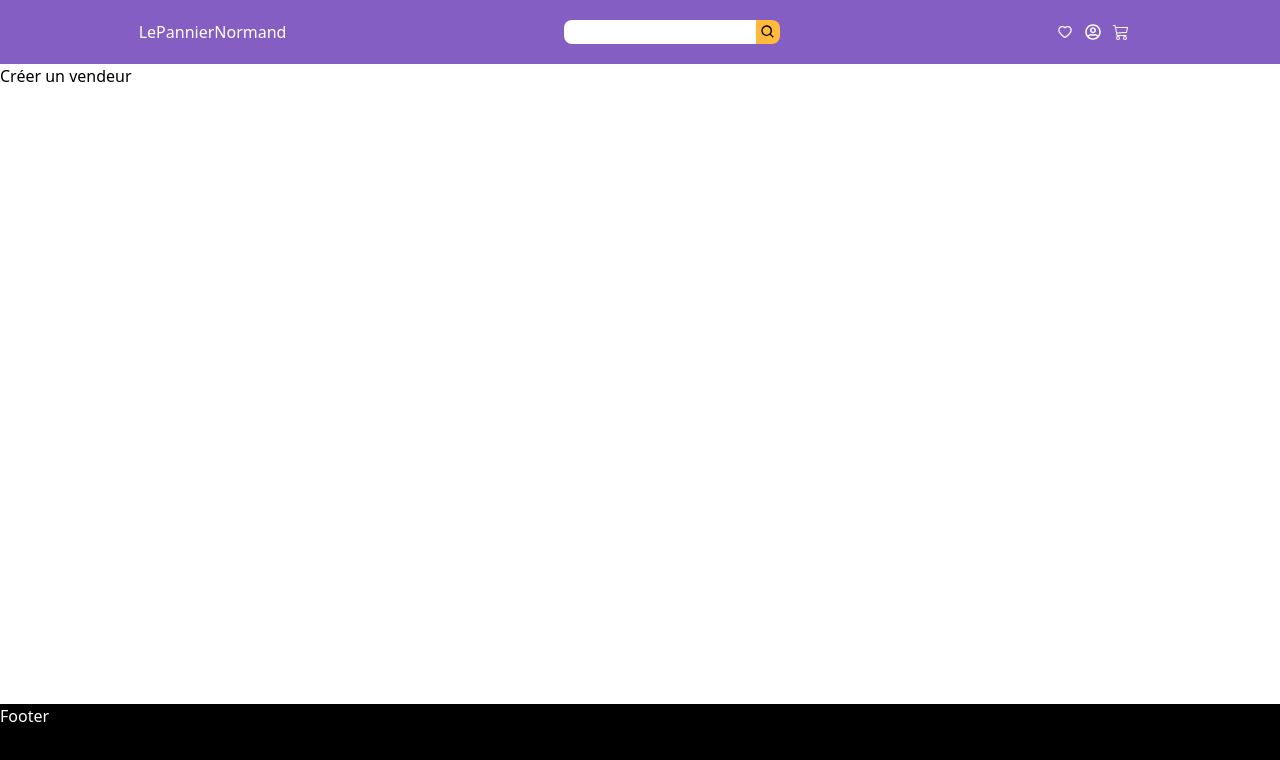
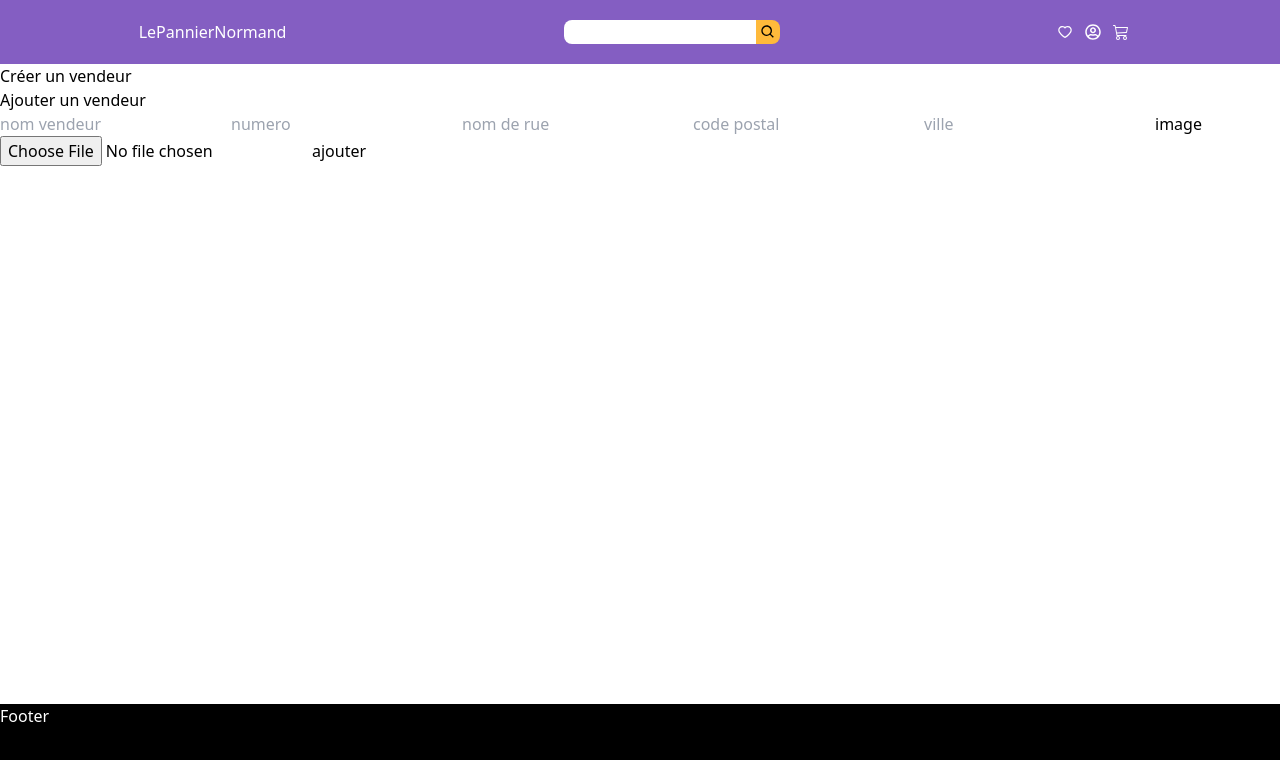
Before and after one commit to Hug-prog/lepaniernormand, a React (Create React App) app: page /sellers/add in a window 1280 px wide. Shown: the top 760 px of the page. Built offline with nearby package versions, Linux system fonts and the light colour scheme.

Commit message:
add seller

```diff
--- a/src/api/Auth.js
+++ b/src/api/Auth.js
@@ -1,5 +1,4 @@
 import axios from "axios";
-import { API } from ".";
 
 export const register = (user) => {
   axios
--- /dev/null
+++ b/src/api/Seller.js
@@ -0,0 +1,30 @@
+import axios from "axios";
+import { API } from ".";
+import { ADD_SELLER, GET_SELLERBYID, GET_SELLERS } from "../constants/sellers";
+
+export const getSellers = () => {
+  return (dispatch) => {
+    API.get("/api/sellers")
+      .then((res) => dispatch({ type: GET_SELLERS, payload: res.data }))
+      .catch((err) => console.log(err));
+  };
+};
+
+export const getSellerById = (id) => {
+  return (dispatch) => {
+    API.get("/api/sellers/" + id)
+      .then((res) => dispatch({ type: GET_SELLERBYID, payload: res.data }))
+      .catch((err) => console.log(err));
+  };
+};
+
+export const addSeller = (seller) => {
+  return (dispatch) => {
+    axios
+      .post(`${process.env.REACT_APP_API_URL}api/sellers`, seller, {
+        headers: { "Content-type": "multipart/form-data" },
+      })
+      .then((res) => dispatch({ type: ADD_SELLER, payload: res.data }))
+      .catch((err) => console.log(err));
+  };
+};
--- a/src/api/Sellers.js
+++ /dev/null
@@ -1,18 +0,0 @@
-import { API } from ".";
-import { GET_SELLERBYID, GET_SELLERS } from "../constants/sellers";
-
-export const getSellers = () => {
-  return dispatch => {
-    API.get("/api/sellers")
-      .then(res => dispatch({ type: GET_SELLERS, payload: res.data }))
-      .catch(err => console.log(err));
-  };
-};
-
-export const getSellerById = id => {
-  return dispatch => {
-    API.get("/api/sellers/" + id)
-      .then(res => dispatch({ type: GET_SELLERBYID, payload: res.data }))
-      .catch(err => console.log(err));
-  };
-};
--- a/src/components/Product/FormProduct.js
+++ b/src/components/Product/FormProduct.js
@@ -2,7 +2,7 @@ import React, { useEffect, useState } from "react";
 import { useDispatch, useSelector } from "react-redux";
 import { getCategories } from "../../api/Category";
 import { addProduct } from "../../api/Product";
-import { getSellers } from "../../api/Sellers";
+import { getSellers } from "../../api/Seller";
 
 export default function FormProduct() {
   const dispatch = useDispatch();
@@ -16,10 +16,8 @@ export default function FormProduct() {
     categoriesId: [],
     sellerId: "",
   };
-  const categories = useSelector(state => state.categoriesReducer);
-  const sellers = useSelector(state => state.sellersReducer);
-
-  console.log(sellers);
+  const categories = useSelector((state) => state.categoriesReducer);
+  const sellers = useSelector((state) => state.sellersReducer);
 
   useEffect(() => {
     dispatch(getCategories());
@@ -28,15 +26,15 @@ export default function FormProduct() {
 
   const [product, setProduct] = useState(initForm);
 
-  const handleChange = e => {
+  const handleChange = (e) => {
     setProduct({ ...product, [e.target.name]: e.target.value });
   };
 
-  const handleFiles = e => {
+  const handleFiles = (e) => {
     setProduct({ ...product, images: e.target.files });
   };
 
-  const handleSubmit = e => {
+  const handleSubmit = (e) => {
     e.preventDefault();
     for (const [key, value] of Object.entries(product)) {
       if (key === "images") {
@@ -57,13 +55,13 @@ export default function FormProduct() {
 
   return (
     <div>
-      <form onSubmit={e => handleSubmit(e)}>
+      <form onSubmit={(e) => handleSubmit(e)}>
         <label>libelle</label>
         <input
           type={"text"}
           name={"libelle"}
           value={product.libelle}
-          onChange={e => handleChange(e)}
+          onChange={(e) => handleChange(e)}
           className="block"
         />
 
@@ -72,7 +70,7 @@ export default function FormProduct() {
           type={"text"}
           name={"price"}
           value={product.price}
-          onChange={e => handleChange(e)}
+          onChange={(e) => handleChange(e)}
           className="block"
         />
 
@@ -81,7 +79,7 @@ export default function FormProduct() {
           type={"text"}
           name={"stock"}
           value={product.stock}
-          onChange={e => handleChange(e)}
+          onChange={(e) => handleChange(e)}
           className="block"
         />
 
@@ -90,7 +88,7 @@ export default function FormProduct() {
           type={"text"}
           name={"description"}
           value={product.description}
-          onChange={e => handleChange(e)}
+          onChange={(e) => handleChange(e)}
         />
         <label className="block">seller</label>
         <select>
@@ -100,7 +98,7 @@ export default function FormProduct() {
                 <option
                   key={i}
                   value={seller.id}
-                  onChange={e => handleChange(e)}
+                  onChange={(e) => handleChange(e)}
                 >
                   {seller.libelle}
                 </option>
@@ -116,7 +114,7 @@ export default function FormProduct() {
                 <option
                   key={i}
                   value={category.id}
-                  onChange={e => handleChange(e)}
+                  onChange={(e) => handleChange(e)}
                 >
                   {category.libelle}
                 </option>
@@ -128,7 +126,7 @@ export default function FormProduct() {
         <input
           type={"file"}
           name="images"
-          onInput={e => handleFiles(e)}
+          onInput={(e) => handleFiles(e)}
           multiple
         />
         <button type="submit">ajouter</button>
--- a/src/components/Seller/FormSeller.js
+++ b/src/components/Seller/FormSeller.js
@@ -1,5 +1,6 @@
 import React, { useState } from "react";
 import { useDispatch } from "react-redux";
+import { addSeller } from "../../api/Seller";
 
 export default function FormSeller() {
   const dispatch = useDispatch();
@@ -35,5 +36,49 @@ export default function FormSeller() {
     }
     dispatch(addSeller(formData));
   };
-  return <div></div>;
+  return (
+    <div>
+      <p>Ajouter un vendeur</p>
+      <form onSubmit={(e) => handleSubmit(e)}>
+        <input
+          type={"text"}
+          name={"libelle"}
+          placeholder="nom vendeur"
+          value={seller.libelle}
+          onChange={(e) => handleChange(e)}
+        />
+        <input
+          type="text"
+          name="houseNumber"
+          placeholder="numero"
+          value={seller.houseNumber}
+          onChange={(e) => handleChange(e)}
+        />
+        <input
+          type="text"
+          name="street"
+          placeholder="nom de rue"
+          value={seller.street}
+          onChange={(e) => handleChange(e)}
+        />
+        <input
+          type="text"
+          name="postCode"
+          placeholder="code postal"
+          value={seller.postCode}
+          onChange={(e) => handleChange(e)}
+        />
+        <input
+          type="text"
+          name="city"
+          placeholder="ville"
+          value={seller.city}
+          onChange={(e) => handleChange(e)}
+        />
+        <label>image</label>
+        <input type={"file"} name={"image"} onChange={(e) => handleFiles(e)} />
+        <button type="submit">ajouter</button>
+      </form>
+    </div>
+  );
 }
--- a/src/constants/sellers.js
+++ b/src/constants/sellers.js
@@ -1,2 +1,3 @@
 export const GET_SELLERBYID = "GET_SELLERBYID";
 export const GET_SELLERS = "GET_SELLERS";
+export const ADD_SELLER = "ADD_SELLERS";
--- a/src/reducers/sellersReducer.js
+++ b/src/reducers/sellersReducer.js
@@ -1,13 +1,12 @@
-import { GET_SELLERBYID, GET_SELLERS } from "../constants/sellers";
+import { ADD_SELLER, GET_SELLERS } from "../constants/sellers";
 
 export default function sellersReducer(sellers = [], action) {
   switch (action.type) {
     case GET_SELLERS:
-      sellers = action.payload;
-
-    case GET_SELLERBYID:
-      sellers = action.payload;
-
+      return (sellers = action.payload);
+    case ADD_SELLER:
+      sellers = [...sellers, action.payload];
+      return sellers;
     default:
       return sellers;
   }
```
